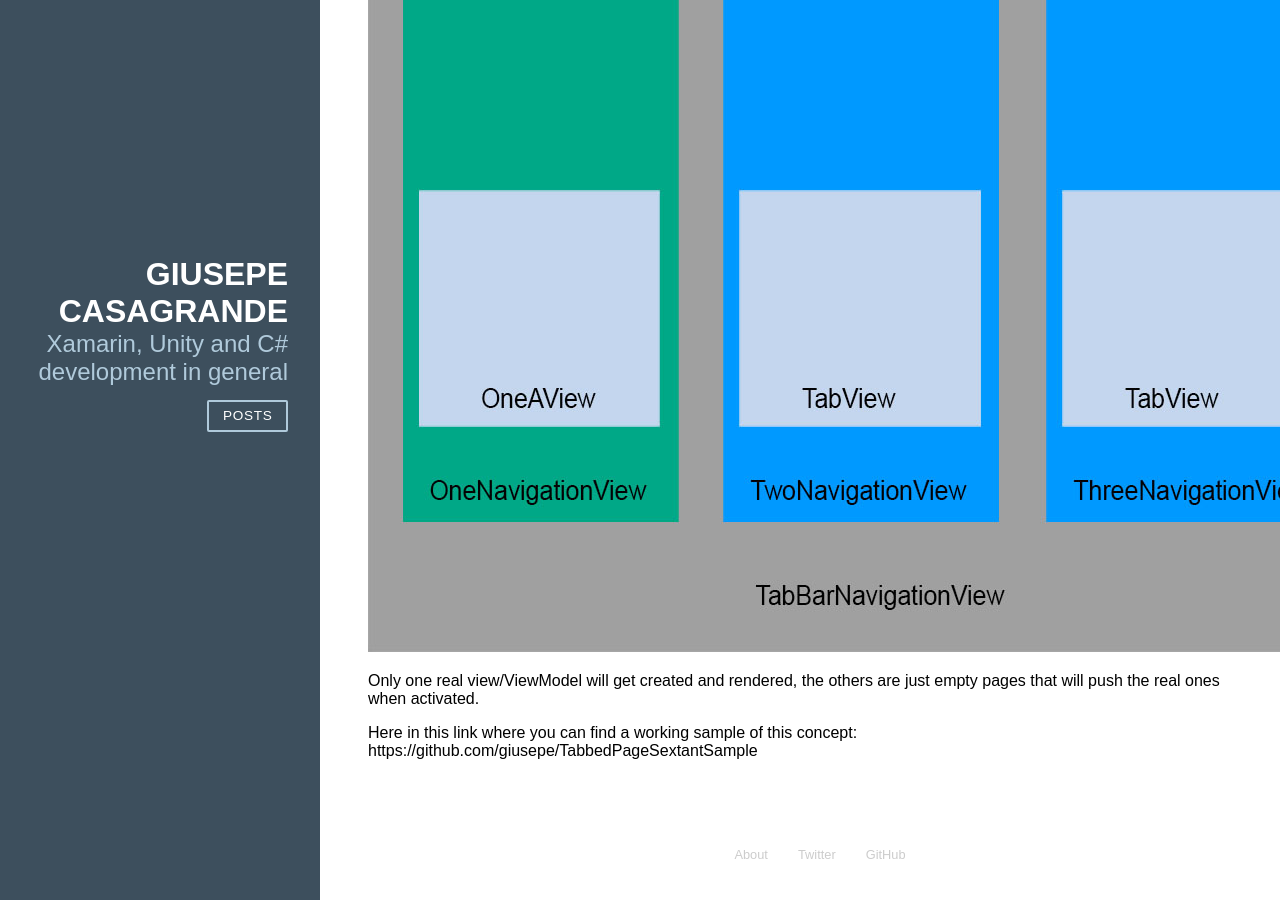
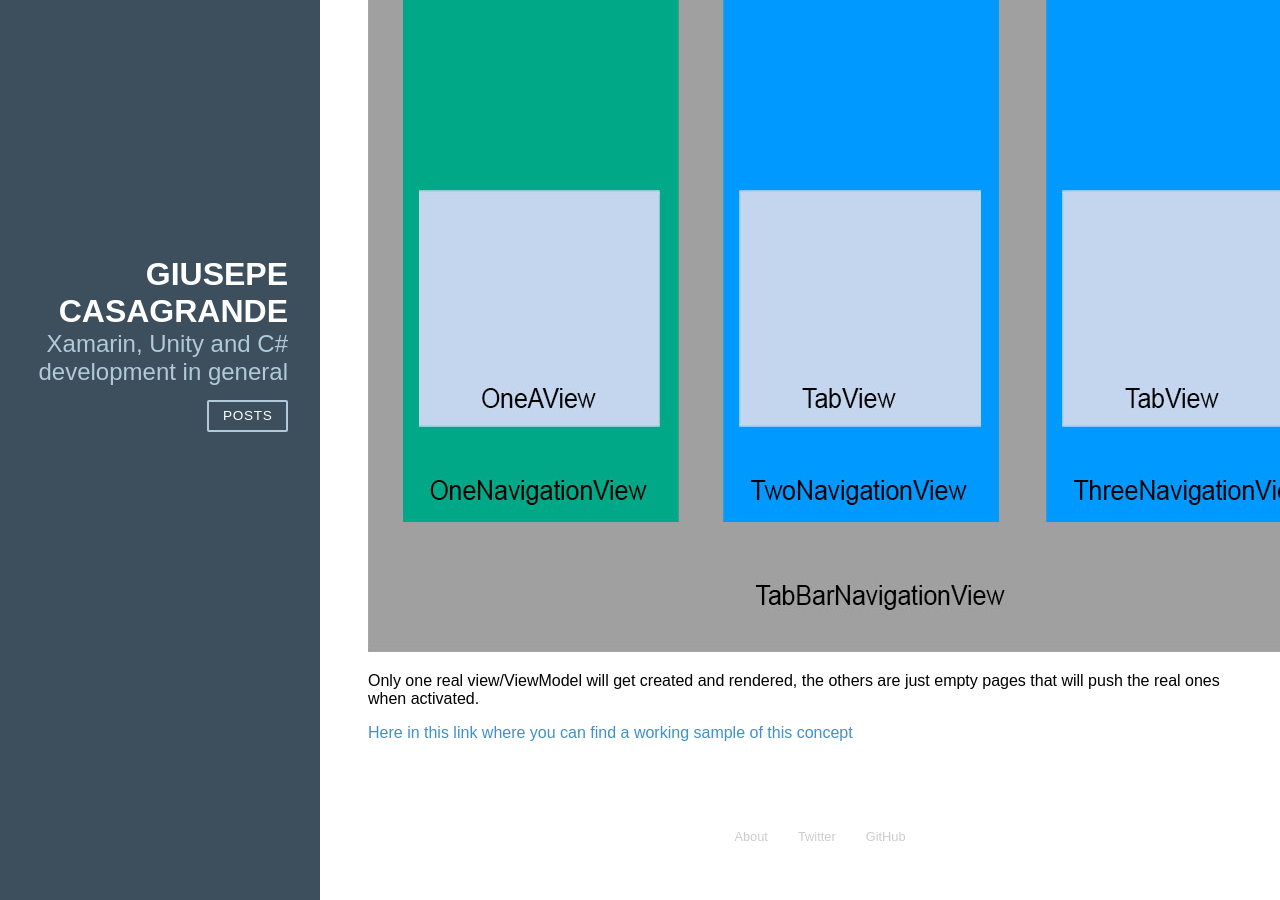
Before and after one commit to giusepe/giusepe.github.io, a Jekyll site: the page built from _posts/2019-06-21-optimized-tabbedpage-with-xamarinforms-and-sextant.markdown, in a window 1280 px wide and 900 px high, scrolled down 2649 px. Built offline with Jekyll 4.4.1, drawn with Linux system fonts in a browser that asks for light colours.

Commit message:
more markdown

```diff
--- a/_posts/2019-06-21-optimized-tabbedpage-with-xamarinforms-and-sextant.markdown
+++ b/_posts/2019-06-21-optimized-tabbedpage-with-xamarinforms-and-sextant.markdown
@@ -64,5 +64,4 @@ So your stack will look like this when starting the app:
 
 Only one real view/ViewModel will get created and rendered, the others are just empty pages that will push the real ones when activated.
 
-Here in this link where you can find a working sample of this concept:
-https://github.com/giusepe/TabbedPageSextantSample
+[Here in this link where you can find a working sample of this concept](https://github.com/giusepe/TabbedPageSextantSample)
```
